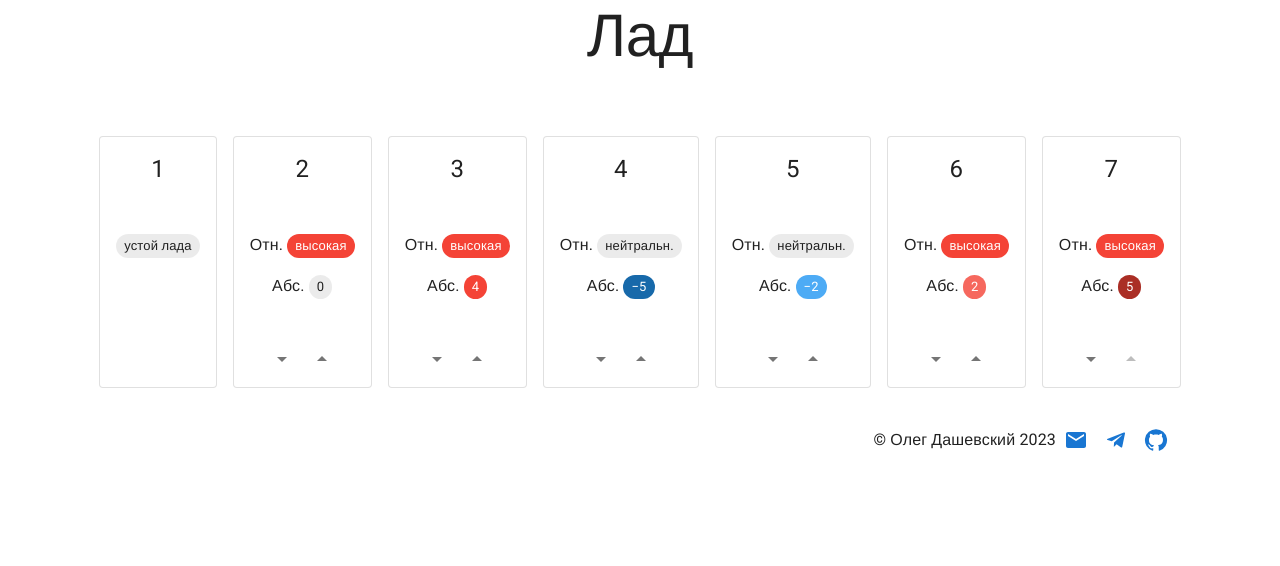
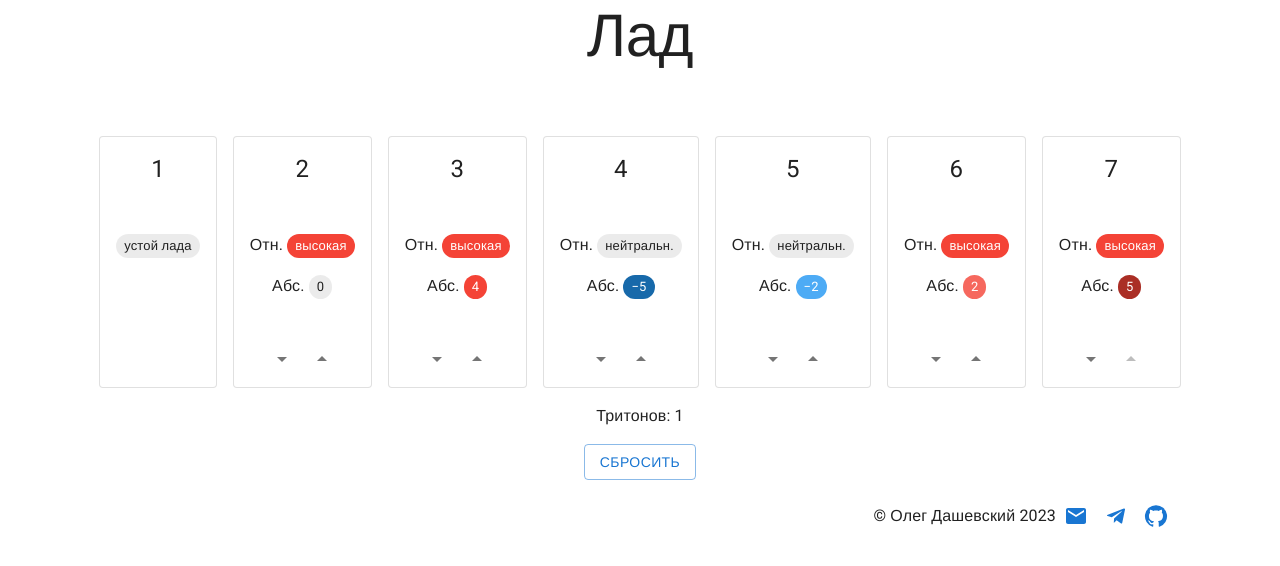
Before and after one commit to be9/scalez, a React (Create React App) app: page / in a window 1280 px wide. Shown: the top 566 px of the page. Built offline with nearby package versions, Linux system fonts and the light colour scheme; a web font is replaced by a local one.

Commit message:
Тритоны и кнопка

```diff
--- a/src/Scale.tsx
+++ b/src/Scale.tsx
@@ -2,6 +2,7 @@ import React, { useState } from 'react';
 import {
   Alert,
   Box,
+  Button,
   Card,
   CardActions,
   CardContent,
@@ -166,8 +167,10 @@ const Degree: React.FC<DegreeProps> = ({
 };
 
 export function Scale() {
-  const [degrees, setDegrees] = useState<Array<DegreeProps>>(
-    [...new Array(7).keys()].map((idx) => ({
+  const [degrees, setDegrees] = useState(cleanSlate());
+
+  function cleanSlate(): Array<DegreeProps> {
+    return [...new Array(7).keys()].map((idx) => ({
       no: idx + 1,
       accidental: 'natural',
       setAccidental: (acc) => {
@@ -175,8 +178,8 @@ export function Scale() {
       },
       canLower: true,
       canRaise: true,
-    })),
-  );
+    }));
+  }
 
   function setAccidental(idx: number, acc: Accidental) {
     setDegrees((degrees) => [
@@ -266,6 +269,18 @@ export function Scale() {
           ))}
         </Stack>
       )}
+
+      <Stack spacing={2}>
+        {analysis.tritones && <p>Тритонов: {analysis.tritones.length}</p>}
+        <Button
+          variant="outlined"
+          onClick={() => {
+            setDegrees(cleanSlate());
+          }}
+        >
+          Сбросить
+        </Button>
+      </Stack>
     </Box>
   );
 }
--- a/src/lib/scale-logic.ts
+++ b/src/lib/scale-logic.ts
@@ -17,6 +17,7 @@ export interface DegreeInfo {
 export interface ScaleAnalysis {
   errors?: Array<string>;
   degrees?: Array<DegreeInfo>;
+  tritones?: Array<[number, number]>;
 }
 
 const MAJOR_SCALE = [0, 2, 4, 5, 7, 9, 11];
@@ -45,6 +46,7 @@ export function analyzeScale(degrees: Array<Accidental>): ScaleAnalysis {
   }
 
   const degreeInfos: Array<DegreeInfo> = [];
+  const tritones: ScaleAnalysis['tritones'] = [];
 
   const twoOctaves = [...semitones, ...semitones.map((s) => 12 + s)];
 
@@ -101,6 +103,13 @@ export function analyzeScale(degrees: Array<Accidental>): ScaleAnalysis {
         default:
           throw Error(`неизвестное качество интервала: ${int.quality}`);
       }
+
+      if (twoOctaves[j] - twoOctaves[i] === 6) {
+        const j2 = j % 7;
+        if (i < j2) {
+          tritones.push([i, j2]);
+        }
+      }
     }
 
     degreeInfos.push({
@@ -109,7 +118,7 @@ export function analyzeScale(degrees: Array<Accidental>): ScaleAnalysis {
     });
   }
 
-  return { degrees: degreeInfos };
+  return { degrees: degreeInfos, tritones };
 }
 
 function shiftDegree(base: number, acc: Accidental): number {
```
